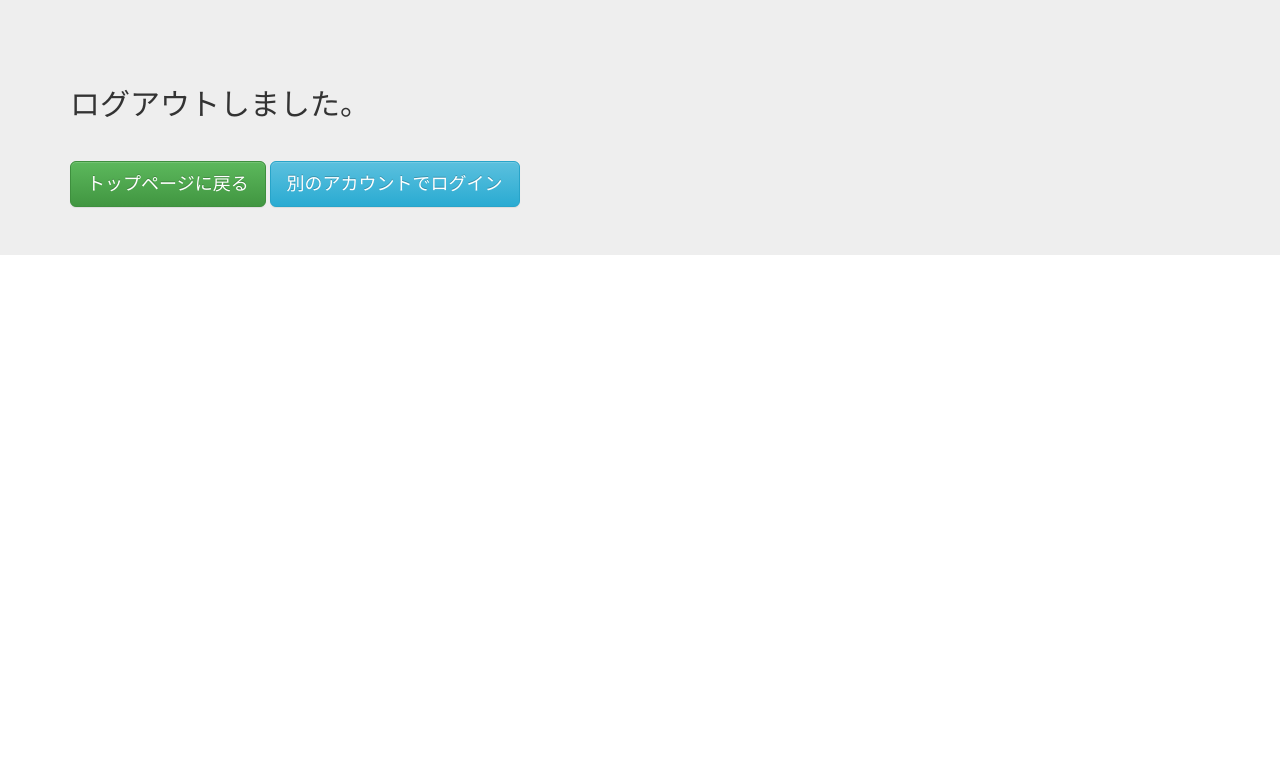
After one commit to juniskw/blog-in-heroku, a Django app: template templates/page_of_fastblog/logout.html in a window 1280 px wide. The commit adds this page. Shown: the top 769 px of the page. Run offline with Django 3.2, Linux system fonts and the light colour scheme; the template is opened without the code that fills it, so the values that code supplies are empty; some libraries are stand-ins or nearby versions.

Commit message:
added logout page,fixed login...etc

```diff
--- a/templates/page_of_fastblog/edit.html
+++ b/templates/page_of_fastblog/edit.html
@@ -32,9 +32,7 @@
 					<textarea rows="5" class="form-control" id="body" name="body">{{body}}</textarea>
 				</div>
 				<input type="submit" class="btn btn-lg btn-primary" value="更新" />
-				<a href="/">
-					<button type="button" class="btn btn-lg btn-warning">キャンセル</button>
-				</a>
+				<a href="/" type="button" class="btn btn-lg btn-warning">キャンセル</a>
 			</form>
 			<br/>
 		</div>
--- /dev/null
+++ b/templates/page_of_fastblog/logout.html
@@ -0,0 +1,21 @@
+<html>
+	<head>
+		<title>ろぐあうと</title>
+		<meta name="viewport" content="width=device-width, initial-scale=1.0">
+		<link rel="stylesheet" href="http://netdna.bootstrapcdn.com/bootstrap/3.0.3/css/bootstrap.min.css">
+		<link rel="stylesheet" href="http://netdna.bootstrapcdn.com/bootstrap/3.0.3/css/bootstrap-theme.min.css">
+		<script src="https://code.jquery.com/jquery.js"></script>
+		<script src="http://netdna.bootstrapcdn.com/bootstrap/3.0.3/js/bootstrap.min.js"></script>
+	</head>
+	<body>
+		<div class="jumbotron">
+			<div class="container">
+				<div class="page-header">
+					<h2>ログアウトしました。</h2>
+				</div>
+				<a type="button" class="btn btn-success btn-lg" href="/">トップページに戻る</a>
+				<a type="button" class="btn btn-info btn-lg" href="/login/?next=/">別のアカウントでログイン</a>
+			</div>
+		</div>
+	</body>
+</html>
--- a/templates/page_of_fastblog/new.html
+++ b/templates/page_of_fastblog/new.html
@@ -33,7 +33,7 @@
 					<label>{{form.body.label}}{{form.body}}</label>
 				</div>
 				<input type="submit" class="btn btn-lg btn-primary" value="投稿！" />
-				<a href="/"><button type="button" class="btn btn-lg btn-warning">キャンセル</button></a>
+				<a href="/" type="button" class="btn btn-lg btn-warning">キャンセル</a>
 			</form>
 			<br/>
 		</div>
```
Also changed, not shown: fastblog/page_of_fastblog/views.py (+5 -2 lines), templates/page_of_fastblog/index.html (+11 -1 lines), templates/page_of_fastblog/login.html (+10 -3 lines), fastblog.sqlite.
